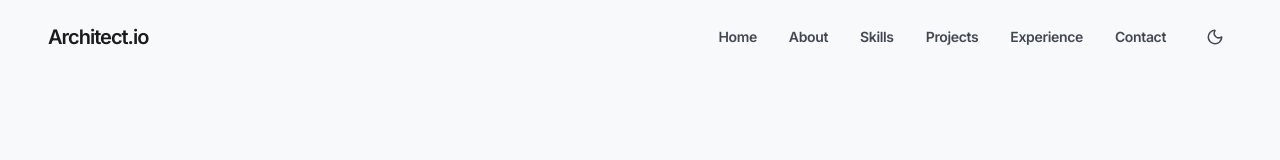
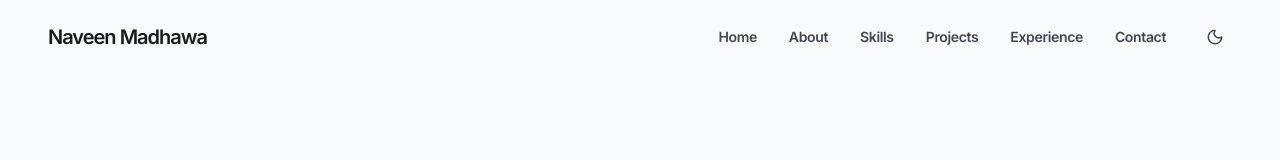
Before and after one commit to KVPnaveen/Portfolio, a React (Vite) app: page / in a window 1280 px wide. Shown: the top 160 px of the page. Built offline with nearby package versions, Linux system fonts and the light colour scheme.

Commit message:
change topic

```diff
--- a/src/App.tsx
+++ b/src/App.tsx
@@ -142,7 +142,7 @@ const Navbar = ({ theme, onToggleTheme }: NavbarProps) => {
   return (
     <nav className={`fixed top-0 w-full z-50 transition-all duration-300 ${scrolled ? 'glass-nav py-3' : 'bg-transparent py-5'}`}>
       <div className="max-w-7xl mx-auto px-6 md:px-12 flex justify-between items-center">
-        <div className="text-xl font-black tracking-tighter text-on-surface">Architect.io</div>
+        <div className="text-xl font-black tracking-tighter text-on-surface">Naveen Madhawa</div>
 
         {/* Desktop Links */}
         <div className="hidden md:flex gap-8 items-center font-sans text-sm font-semibold tracking-tight">
@@ -504,7 +504,7 @@ const Footer = () => {
   return (
     <footer className="w-full py-12 border-t border-outline-variant/15 bg-surface-container-low">
       <div className="max-w-7xl mx-auto px-6 md:px-12 flex flex-col md:flex-row justify-between items-center gap-8">
-        <div className="text-xl font-bold text-on-surface">Architect.io</div>
+        <div className="text-xl font-bold text-on-surface">Naveen Madhawa</div>
         <div className="flex gap-8 text-[10px] uppercase tracking-widest font-bold">
           <a href="#" className="text-on-surface-variant hover:text-primary transition-colors">Github</a>
           <a href="#" className="text-on-surface-variant hover:text-primary transition-colors">Linkedin</a>
```
